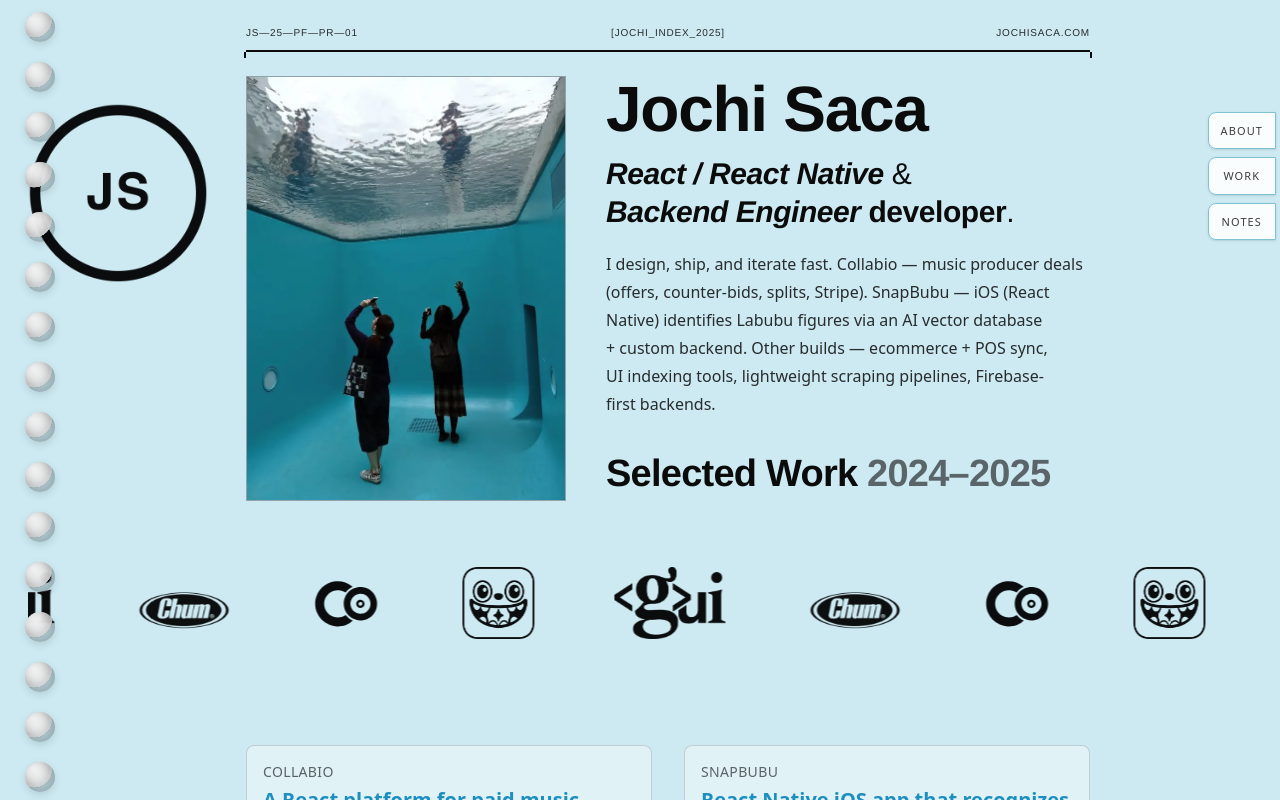
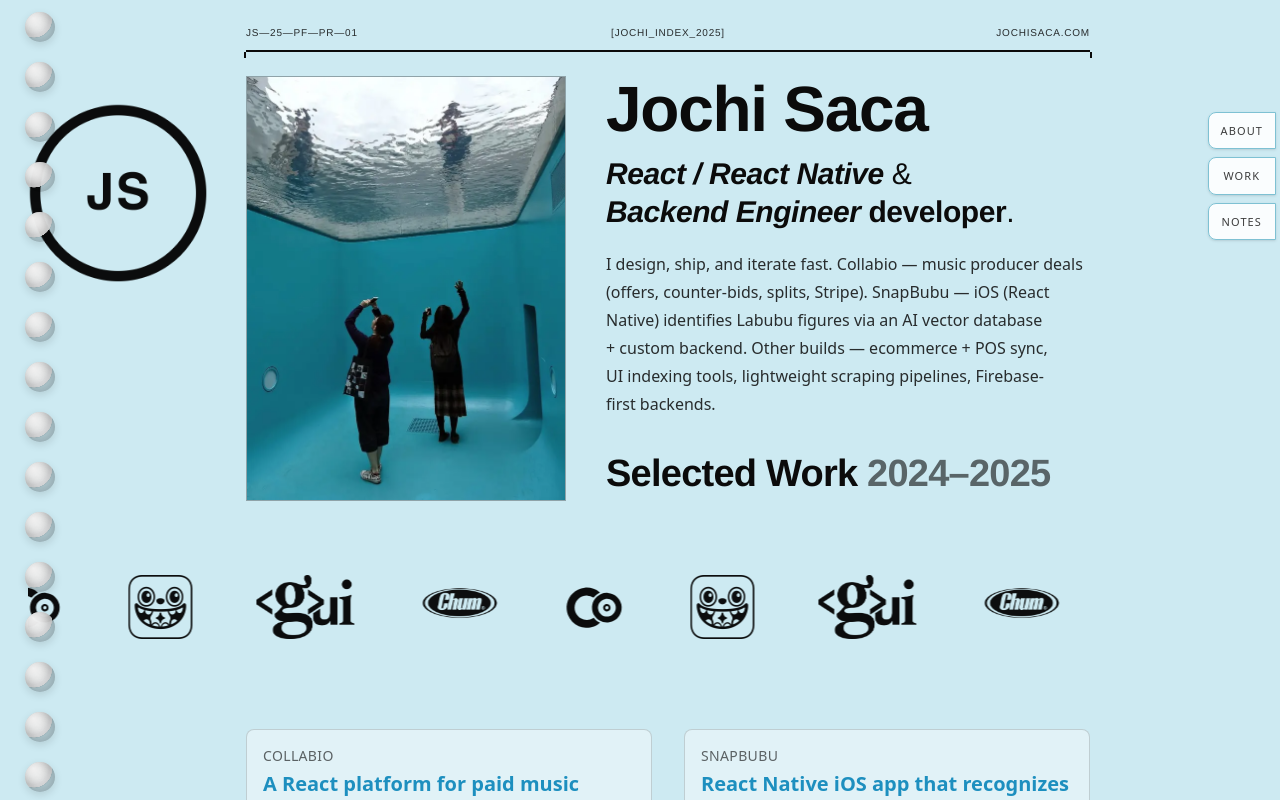
Before and after one commit to jochisaca/jochi.dev, a Next.js app: page / in a window 1280 px wide. Shown: the top 800 px of the page. Built offline with nearby package versions, Linux system fonts and the light colour scheme.

Commit message:
Update marquee-logos.tsx

```diff
--- a/components/marquee-logos.tsx
+++ b/components/marquee-logos.tsx
@@ -1,10 +1,9 @@
 "use client"
 
-import { useEffect, useMemo, useRef, useState } from "react"
+import * as React from "react"
 
-type Props = { speed?: number }
+type Props = { speed?: number } // speed in seconds for one full cycle
 
-// Provided assets for the marquee set
 const logos = [
   { src: "/logos/collabio.svg", alt: "Collabio" },
   { src: "/logos/snapbubu-icon.png", alt: "SnapBubu" },
@@ -13,70 +12,68 @@
 ]
 
 export function MarqueeLogos({ speed = 20 }: Props) {
-  const measureRef = useRef<HTMLDivElement | null>(null)
-  const [repeat, setRepeat] = useState(6)
-
-  // Build two identical halves so we can translate -50% for a seamless loop
-  const group = useMemo(() => Array.from({ length: repeat }).flatMap(() => logos), [repeat])
-  const full = useMemo(() => [...group, ...group], [group])
+  // clamp duration a bit so it never gets silly-fast/slow
   const duration = Math.max(6, Math.min(60, speed))
 
-  // Ensure each half is at least viewport width to avoid gaps on ultra-wide screens
-  useEffect(() => {
-    const measure = () => {
-      const el = measureRef.current
-      if (!el) return
-      // Render with a single group to measure its width
-      const groupWidth = el.scrollWidth
-      const vw = Math.max(window.innerWidth, 1)
-      if (groupWidth < vw) {
-        const factor = Math.ceil(vw / Math.max(groupWidth, 1)) + 1
-        setRepeat((prev) => Math.max(prev, (prev || 1) * factor))
-      }
-    }
-    measure()
-    window.addEventListener("resize", measure)
-    return () => window.removeEventListener("resize", measure)
-  }, [])
+  // Build the looping list (rendered twice for seamless scroll)
+  const track = React.useMemo(() => logos, [])
+  const loop = React.useMemo(() => [...track, ...track], [track])
 
   return (
-    <div className="relative overflow-hidden w-full z-0 bg-[#CDEAF2] py-6">
-      {/* Measuring group: offscreen, 1x render of current group size to get width */}
-      <div className="absolute -z-10 -left-[9999px] top-0" ref={measureRef}>
-        <div className="flex gap-14 md:gap-20">
-          {group.map((item, i) => (
-            <img key={`m-${i}`} src={item.src} alt="" className="h-16 w-auto" />
-          ))}
-        </div>
-      </div>
+    <div className="relative w-full overflow-hidden bg-[#CDEAF2] py-6 px-4 sm:px-6">
+      {/* Visually-hidden label for a11y */}
+      <span className="sr-only">Client logos carousel</span>
 
       <div
-        className="flex gap-14 md:gap-20 will-change-transform"
-        style={{
-          animation: `marquee ${duration}s linear infinite`,
-          width: "max-content",
-        }}
-        aria-label="Logos marquee"
+        className="marquee-track flex items-center gap-10 sm:gap-16 will-change-transform"
+        style={
+          {
+            // one full slide across 50% width (because we duplicated the list)
+            // @ts-ignore - CSS var type
+            "--marquee-duration": `${duration}s`,
+          } as React.CSSProperties
+        }
+        aria-hidden
       >
-        {full.map((item, i) => {
-          const size = /chum/i.test(item.alt) ? "h-20 md:h-24" : "h-16 md:h-18"
+        {loop.map((item, i) => {
+          // Small size tweaks
+          const isChum = /chum/i.test(item.alt)
+          const size = isChum ? "h-16 sm:h-20" : "h-12 sm:h-16"
           return (
-            <div key={i} className="shrink-0">
+            <div key={`${item.alt}-${i}`} className="shrink-0">
               <img
-                src={item.src || "/placeholder.svg"}
+                src={item.src}
                 alt={item.alt}
                 className={`${size} w-auto object-contain opacity-95`}
-                height={64}
+                height={80}
                 width={160}
+                loading="lazy"
+                decoding="async"
               />
             </div>
           )
         })}
       </div>
+
+      {/* Styles scoped to this component */}
       <style>{`
+        /* The track is twice the content (we rendered list twice), so moving -50% loops perfectly */
+        .marquee-track {
+          width: max-content;
+          animation: marquee var(--marquee-duration) linear infinite;
+        }
+
         @keyframes marquee {
-          0% { transform: translateX(0); }
+          0%   { transform: translateX(0); }
           100% { transform: translateX(-50%); }
+        }
+
+        /* Respect reduced motion */
+        @media (prefers-reduced-motion: reduce) {
+          .marquee-track {
+            animation: none;
+            transform: translateX(0);
+          }
         }
       `}</style>
     </div>
```
